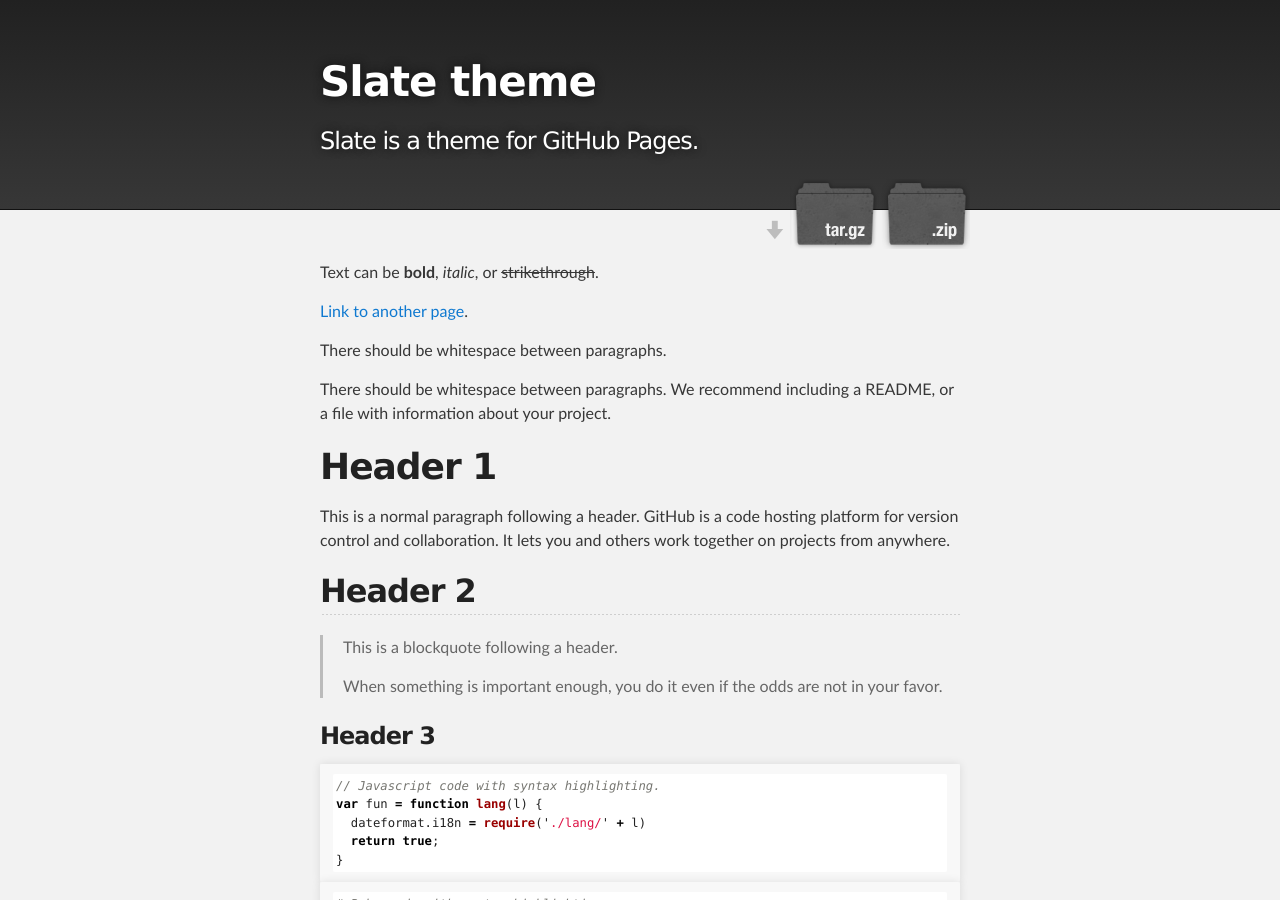
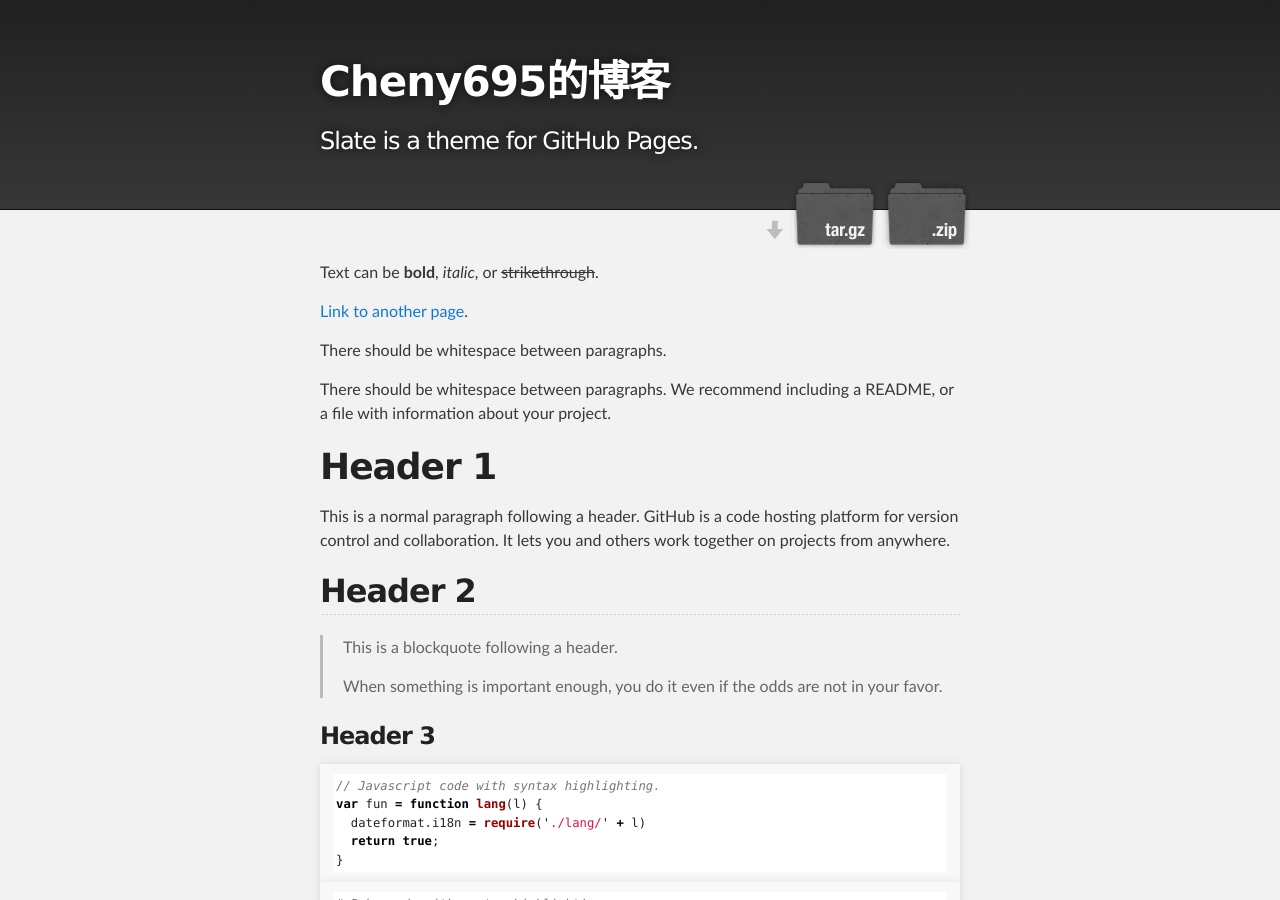
Before and after one commit to cheny695/cheny695.github.io, a Jekyll site: the page built from index.md, in a window 1280 px wide and 900 px high. Built offline with Jekyll 4.4.1, drawn with Linux system fonts in a browser that asks for light colours.

Commit message:
Update _config.yml

```diff
--- a/_config.yml
+++ b/_config.yml
@@ -1,4 +1,4 @@
-title: Slate theme
+title: Cheny695的博客
 description: Slate is a theme for GitHub Pages.
 show_downloads: true
 google_analytics:
```
